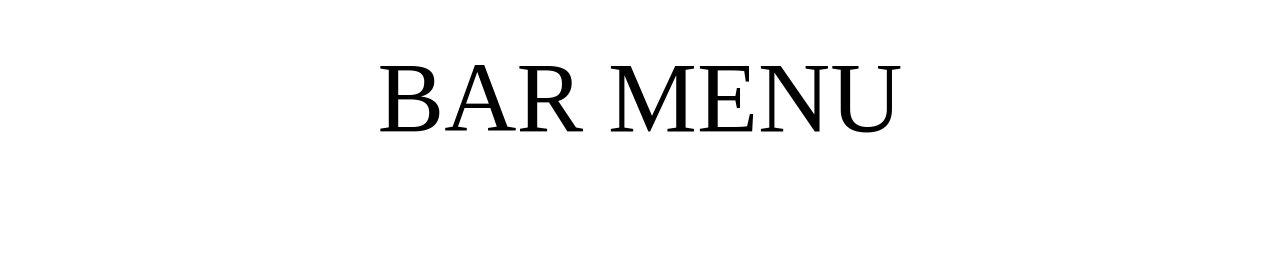
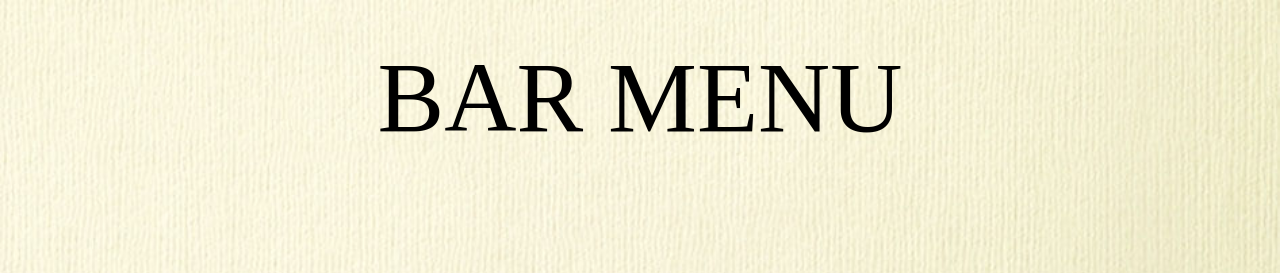
Before and after one commit to hepifish/wedding, a plain HTML site: page index.html in a window 1280 px wide. Shown: the top 273 px of the page. Drawn offline with Linux system fonts and the light colour scheme.

Commit message:
add background

```diff
--- a/style.css
+++ b/style.css
@@ -10,7 +10,9 @@ body {
     font-family: "Droid Serif", serif;
     font-weight: 100;
     margin: 40px;
-    height: 100%;
+    background-image: url("assets/images/background.jpg");
+    background-repeat: no-repeat;
+    background-size: cover;
 }
 
 .container {
```
Also changed, not shown: assets/images/background.jpg (added).
